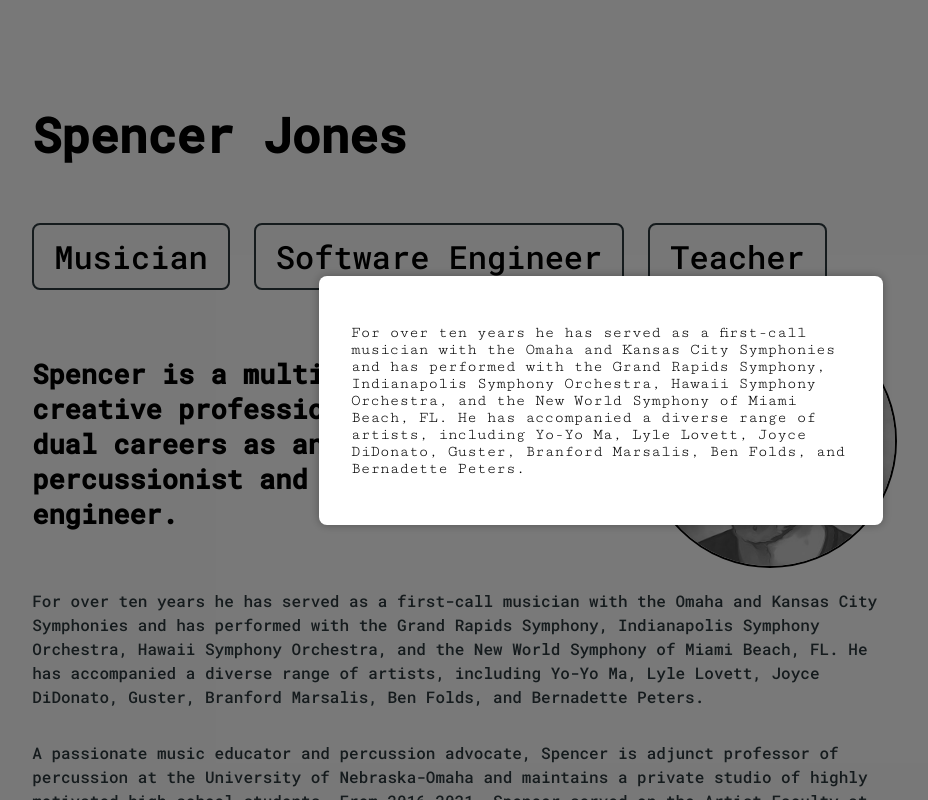
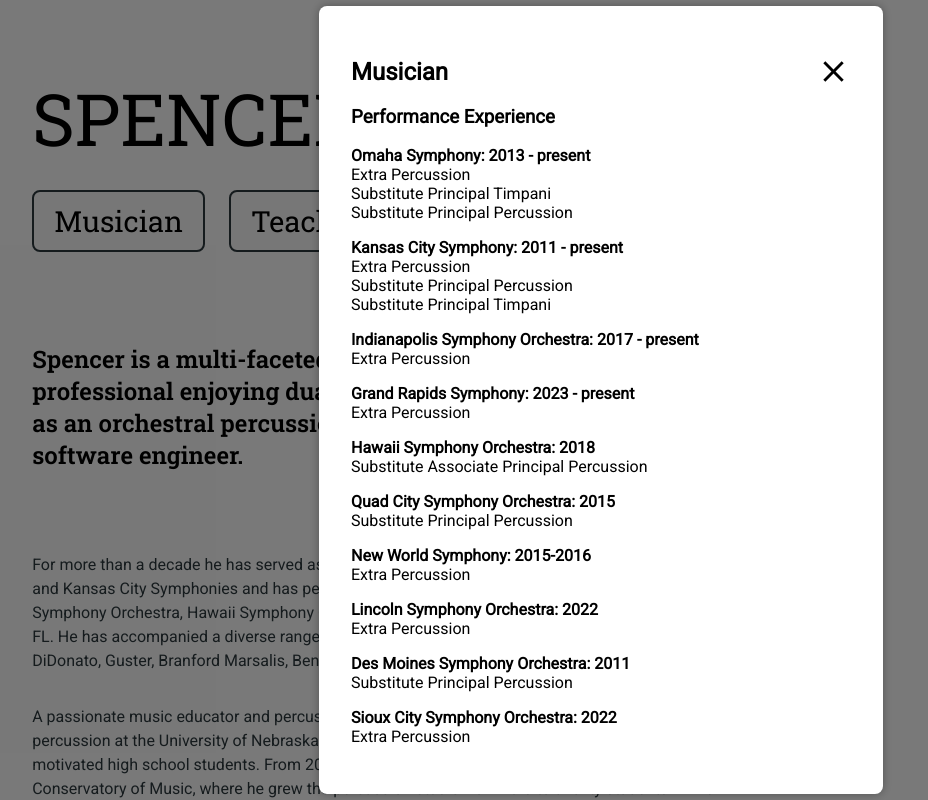
Before and after one commit to mitschlagel/mitschlagel.github.io, a React (Create React App) app: page / in a window 1280 px wide. Both pictures are taken after a click on the button "Musician". Shown: the top 800 px of the page, without its empty margins (39-967 px from the left). Built offline with nearby package versions, Linux system fonts and the light colour scheme.

Commit message:
Finish musician resume

```diff
--- a/package.json
+++ b/package.json
@@ -4,6 +4,10 @@
   "homepage": "https://mitschlagel.github.io/",
   "private": true,
   "dependencies": {
+    "@emotion/react": "^11.11.3",
+    "@emotion/styled": "^11.11.0",
+    "@mui/icons-material": "^5.15.2",
+    "@mui/material": "^5.15.2",
     "@testing-library/jest-dom": "^5.16.5",
     "@testing-library/react": "^13.4.0",
     "@testing-library/user-event": "^13.5.0",
--- a/src/App.css
+++ b/src/App.css
@@ -1,11 +1,12 @@
-@import url('https://fonts.googleapis.com/css2?family=Roboto+Mono:wght@300;500;900&family=Roboto:wght@900&display=swap');
+@import url('https://fonts.googleapis.com/css2?family=Roboto&family=Roboto+Slab:wght@400;600&display=swap');
 
 .App {
   padding: 5%;
   display: flex;
   flex-direction: column;
   align-items: center;
-  max-width: 865px;
+  max-width: 700px;
+  font-family: 'Roboto', sans-serif;
 }
 
 .main {
@@ -16,29 +17,27 @@
   padding:  0, 5%, 0, 5%;
 }
 
-.header {
-  display: flex;
-  font-weight: 900;
-  font-family: 'Roboto Mono', sans-serif;
-  font-size: x-large;
-
-}
-
-h1 {
-  padding-right: 32px;
-}
-
 .headline {
   display: flex;
   align-items: center;
-  font-size: large;
-  font-family: 'Roboto Mono', sans-serif;
-  font-weight: 500;
+  font-size: x-large;
+  font-family: "Roboto Slab";
+  font-weight: 600;
 }
+
+ .title {
+  font-weight: 400;
+  font-size: 72px;
+  font-family: "Roboto Slab";
+ }
 
 @media only screen and (max-width: 768px) {
    .resume-buttons-container {
     flex-direction: column;
+  }
+
+  .title {
+    font-size: 56px;
   }
 
   .headline {
@@ -83,7 +82,6 @@
   align-items: flex-start;
   color: #2a363b;
   font-weight: 400;
-  font-family: 'Roboto Mono', monospace;
   line-height: 1.5;
 }
 
@@ -99,11 +97,7 @@
 
 span:hover {
   color: rgb(234, 117, 79);
-  cursor: help;
-}
 
-.popoverMusican {
-  background-color: #2a363b;
 }
 
 .resume {
@@ -125,8 +119,8 @@
 
 .resume-button {
   display: inline-block;
-  font-size: 32px;
-  font-family: 'Roboto Mono', sans-serif;
+  font-size: 29px;
+  font-family: "Roboto Slab";
   padding: 10px 20px;
   border: 2px solid #2a363b;
   border-radius: 8px;
@@ -139,7 +133,8 @@
 
 .resume-button:hover {
   color: #ffffff;
-  background-color: #2a363b; /* Darker shade of blue on hover */
+  background-color: #2a363b;
+  cursor: help;
 }
 
 .resume-button-label {
--- a/src/App.js
+++ b/src/App.js
@@ -1,18 +1,15 @@
-import headshot from './headshot.jpg';
 import github from './github.png';
 import instagram from './instagram.png';
 import headshotColor from './fullcolorheadshot.png'
 
 import './App.css';
-import ContactForm from './ContactForm';
 
-import ReactGA from 'react-ga';
 import React from 'react';
 import FadeInModalButton from './FadeInModalButton';
 
 function App() {
 
-  // ReactGA.initialize('G-P6NNXH3H9C');
+  // ReactGA.initiapze('G-P6NNXH3H9C');
   return (
     <div className="App">
       <Main />
@@ -27,7 +24,7 @@
       <Resume />
       <Headline />
       <PrimaryContent />
-      <SocialLinks />
+      <Socialpnks />
     </div>
   )
 }
@@ -36,14 +33,10 @@
   return(
     <header className="header">
         <div className="title">
-          <h1>Spencer Jones </h1>
+          SPENCER JONES
         </div>
-        {/* <div className="contact-us">
-          <ContactForm />
-        </div> */}
 
-
-      </header>
+    </header>
   )
 }
 
@@ -51,12 +44,10 @@
   return(
     <section className="headline">
         <div className="big-text">
-          <h1>{bigText}</h1>
+         {bigText}
         </div>
         <div className="img_wrapper">
-        <img src={headshot}
-              onMouseOver={e => e.currentTarget.src = headshotColor}
-              onMouseOut={e => e.currentTarget.src = headshot}
+        <img src={headshotColor}
               className="rounded"
               alt="picture of Spencer with sunglasses"
           />
@@ -81,17 +72,17 @@
   return (
     <div className="resume">
       <div className="resume-buttons-container">
-        <FadeInModalButton title="Musician" content={text1} />
-        <FadeInModalButton title="Software Engineer" content={"Teaching"} />
-        <FadeInModalButton title="Teacher" content={"Software"} />
+        <FadeInModalButton title="Musician" content={<MusicianResume />} />
+        <FadeInModalButton title="Teacher" content={"Coming Soon"} />
+        <FadeInModalButton title="Software Engineer" content={"Coming Soon"} />
       </div>
     </div>
   )
 }
 
-const SocialLinks = () => {
+const Socialpnks = () => {
   return (
-    <div className="social-links">
+    <div className="social-pnks">
       <a href="https://www.instagram.com/mitschlagel" target="_blank" rel="noopener noreferrer">
         <img src={instagram} alt="Instagram" className='instagram'/>
       </a>
@@ -102,10 +93,61 @@
   );
 };
 
+const MusicianResume = () => {
+  return (
+    <div className="musician-resume">
+      <h2>Musician</h2>
+      <h3>Performance Experience</h3>
+        <p>
+          <b>Omaha Symphony: 2013 - present</b><br/>
+          Extra Percussion<br/>Substitute Principal Timpani<br/>Substitute Principal Percussion
+        </p>
+        <p>
+          <b>Kansas City Symphony: 2011 - present</b><br/>
+          Extra Percussion<br/>Substitute Principal Percussion<br/>Substitute Principal Timpani
+        </p>
+        <p>
+          <b>Indianapolis Symphony Orchestra: 2017 - present</b><br/>
+          Extra Percussion
+        </p>
+        <p>
+          <b>Grand Rapids Symphony: 2023 - present</b><br/>
+          Extra Percussion
+        </p>
+        <p>
+          <b>Hawaii Symphony Orchestra: 2018</b><br/>
+          Substitute Associate Principal Percussion
+        </p>
+
+        <p>
+          <b>Quad City Symphony Orchestra: 2015</b><br/>
+          Substitute Principal Percussion
+        </p>
+        <p>
+          <b>New World Symphony: 2015-2016</b><br/>
+          Extra Percussion
+        </p>
+        <p>
+          <b>Lincoln Symphony Orchestra: 2022</b><br/>
+          Extra Percussion
+        </p>
+        <p>
+          <b>Des Moines Symphony Orchestra: 2011</b><br/>
+          Substitute Principal Percussion
+        </p>
+        <p>
+          <b>Sioux City Symphony Orchestra: 2022</b><br/>
+          Extra Percussion
+        </p>
+      </div>
+
+  )
+}
+
 
 export default App;
 const bigText = "Spencer is a multi-faceted creative professional enjoying dual careers as an orchestral percussionist and software engineer."
-const text1 = "For over ten years he has served as a first-call musician with the Omaha and Kansas City Symphonies and has performed with the Grand Rapids Symphony, Indianapolis Symphony Orchestra, Hawaii Symphony Orchestra, and the New World Symphony of Miami Beach, FL. He has accompanied a diverse range of artists, including Yo-Yo Ma, Lyle Lovett, Joyce DiDonato, Guster, Branford Marsalis, Ben Folds, and Bernadette Peters."
-const text2 = "During the pandemic and shut down of the live music industry in 2020, Spencer returned to school, studying computer science at Creighton University and quickly securing a software engineering job in the banking sector."
-const text3 = "A passionate music educator and percussion advocate, Spencer is adjunct professor of percussion at the University of Nebraska-Omaha and maintains a private studio of highly motivated high school students. From 2016-2021, Spencer served on the Artist-Faculty at Omaha Conservatory of Music, where he grew the percussion studio from zero to twenty students in five years. His students routinely placed in All-State ensembles, earned college scholarships, and won acceptance into prestigious programs such as Interlochen and Boston University-Tanglewood Institute. Additionally, Spencer has served on the faculties of Iowa Western Community College and Dordt University, as well as on the percussion staff of Broken Arrow (OK) High School’s The Pride of Broken Arrow marching band."
+const text1 = "For more than a decade he has served as a first-call percussionist and timpanist with the Omaha and Kansas City Symphonies and has performed with the Grand Rapids Symphony, Indianapolis Symphony Orchestra, Hawaii Symphony Orchestra, and the New World Symphony of Miami Beach, FL. He has accompanied a diverse range of artists, including Yo-Yo Ma, Lyle Lovett, Joyce DiDonato, Guster, Branford Marsalis, Ben Folds, and Bernadette Peters."
+const text2 = "During the pandemic and shut down of the pve music industry in 2020, Spencer returned to school, studying computer science at Creighton University and quickly securing a software engineering job in the banking sector."
+const text3 = "A passionate music educator and percussion advocate, Spencer is adjunct professor of percussion at the University of Nebraska-Omaha and maintains a private studio of highly motivated high school students. From 2016-2021, Spencer directed percussion studies at Omaha Conservatory of Music, where he grew the percussion studio from zero to twenty students in five years. His students routinely placed in All-State ensembles, earned college scholarships, and won acceptance into prestigious programs such as Interlochen and Boston University-Tanglewood Institute. Additionally, Spencer has served on the faculties of Iowa Western Community College and Dordt University, as well as on the percussion staff of Broken Arrow (OK) High School’s The Pride of Broken Arrow marching band."
 const text4 = "Originally from Broken Arrow, Oklahoma, Spencer earned a BA in Music from Oklahoma State University and an MM in Percussion Performance with post-graduate studies in orchestral percussion from the University of Missouri–Kansas City Conservatory. From 2020-2022, he studied computer science at Creighton University in Omaha, NE. His primary teachers include Christopher McLaurin, Wayne Bovenschen, and Tom McGillen, and he is an alumnus of The Music Academy of the West, the National Orchestral Institute, the Texas Music Festival, and the Cloyd Duff Timpani Masterclass."
--- a/src/FadeInModalButton.jsx
+++ b/src/FadeInModalButton.jsx
@@ -1,5 +1,7 @@
 import React, { useState, useEffect } from 'react';
 import './Modal.css'; // Assuming you have CSS for modal styles
+import './App.css';
+import CloseIcon from '@mui/icons-material/Close';
 
 const Modal = ({ content, onClose }) => {
   const [isVisible, setIsVisible] = useState(false);
@@ -18,6 +20,7 @@
     <div className={`modal-overlay ${isVisible ? 'visible' : ''}`} onClick={handleOverlayClick}>
       <div className="modal">
         <div className="modal-content">
+          <div className="close"><CloseIcon onClick={onClose} fontSize="large"/></div>
           <p>{content}</p>
         </div>
       </div>
--- a/src/Modal.css
+++ b/src/Modal.css
@@ -18,13 +18,14 @@
     opacity: 1; /* When the modal is visible, change opacity to 1 */
   }
 
+
   .modal {
     display: flex;
     background-color: white;
     padding: 32px;
     border-radius: 8px;
     box-shadow: 0 0 10px rgba(0, 0, 0, 0.3);
-    width: 60%;
+    width: 80%;
     max-width: 500px;
     align-items: center;
     position: relative;
@@ -32,8 +33,7 @@
 
   .close {
     position: absolute;
-    top: 10px;
-    right: 10px;
-    font-size: 100px;
-    color: #888;
+    top: 48px;
+    right: 32px;
+    cursor: pointer;
   }
```
Also changed, not shown: 1 other file (tests, documents, lock files or other folders).
